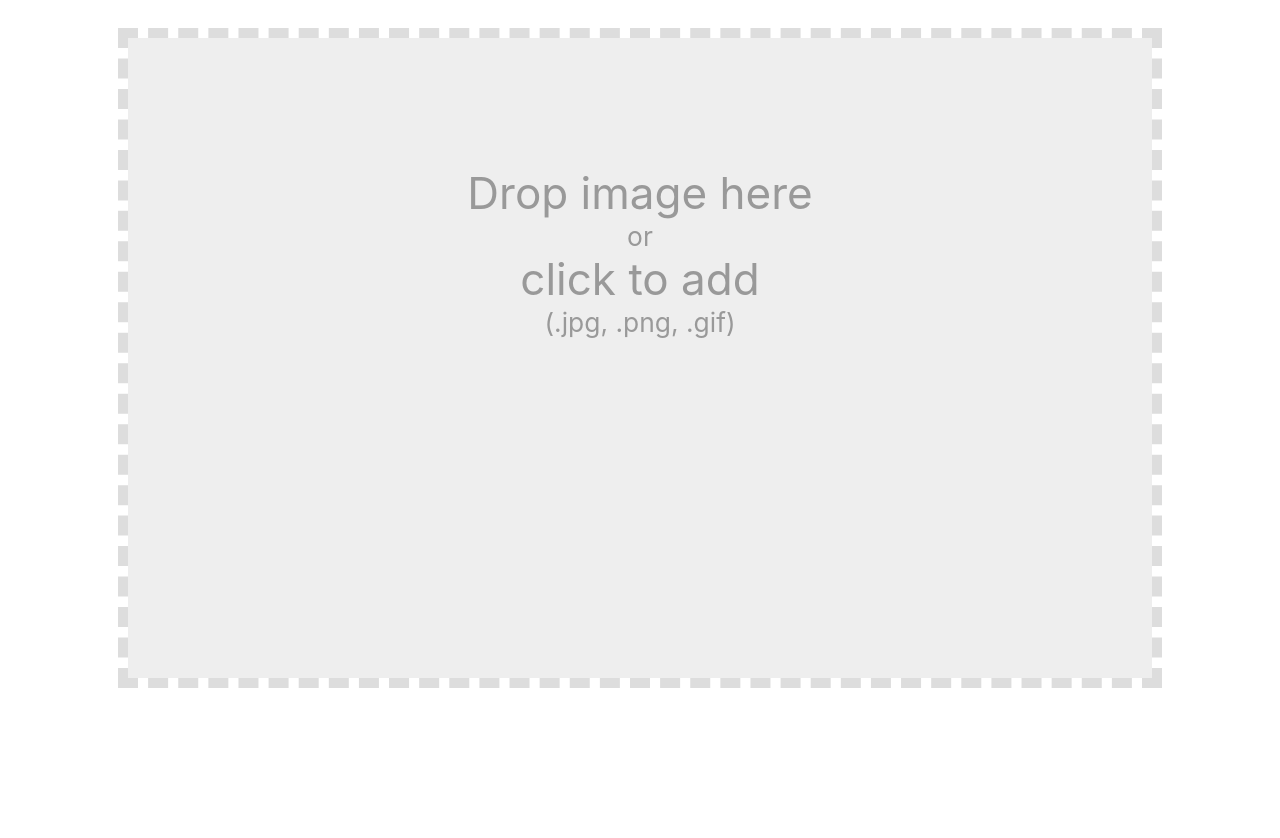
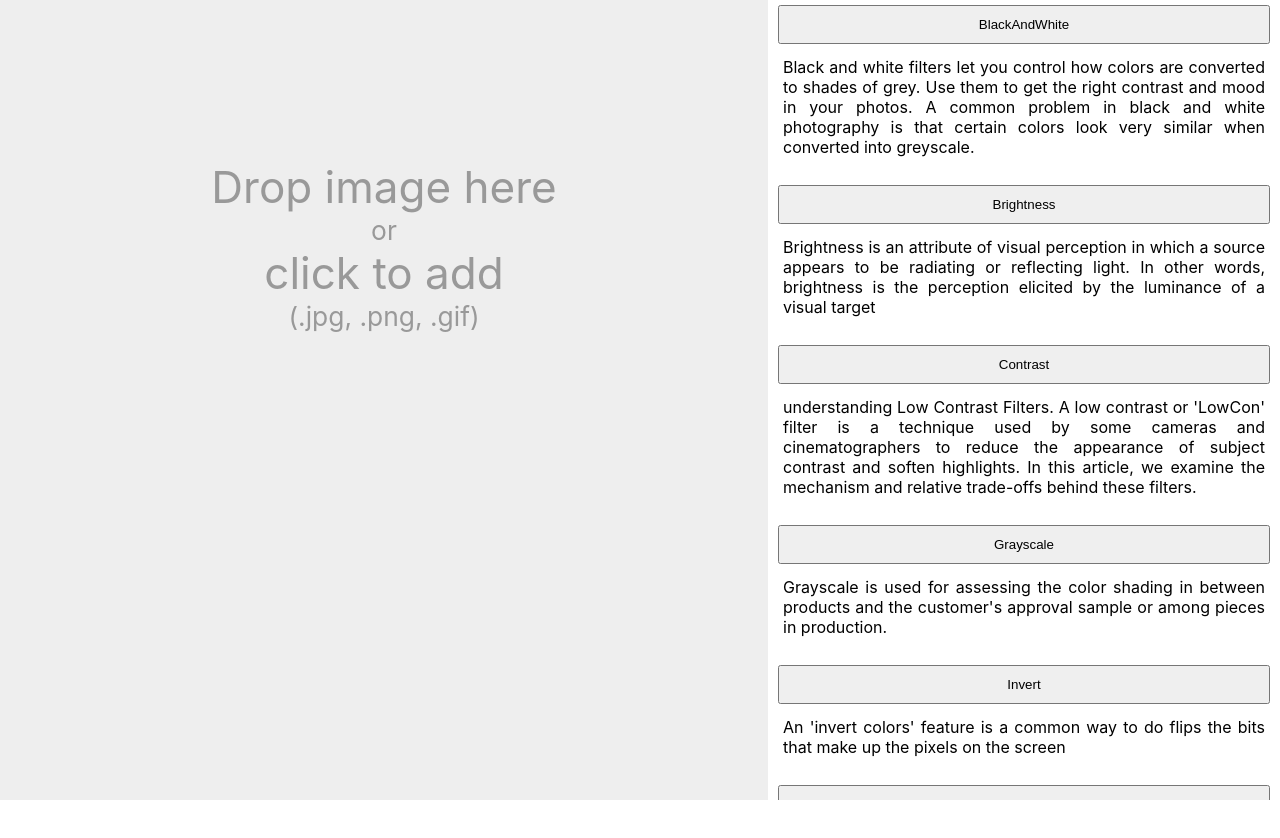
Before and after one commit to fibonachyy/image_proccesing_javascript, a plain HTML site: page index.html in a window 1280 px wide. After the commit the page ends 800 px from the top, so only its background shows below. Drawn offline with Linux system fonts and the light colour scheme.

Commit message:
add message for each filter and change design

```diff
--- a/app.css
+++ b/app.css
@@ -1,56 +1,74 @@
-*{
+* {
     padding: 0;
     margin: 0;
     box-sizing: border-box;
     border-spacing: 0;
 }
 
-html, body {height: 100%;}
+html,
+body {
+    height: 100%;
+}
 
-body{
+body {
     height: 100%;
     width: 100%;
-    overflow: hidden;
     font-family: -apple-system, BlinkMacSystemFont, 'Segoe UI', Roboto, Oxygen, Ubuntu, Cantarell, 'Open Sans', 'Helvetica Neue', sans-serif;
 }
 
-#wrapper{
-    width: 80%;
-    height: 80%;
+.container {
+    width: 100%;
+    height: 100%;
+    min-height: 1vh;
+
+    position: fixed;
+    display: flex;
+    align-items: center;
+    justify-content: center;
+    flex-direction: row;
+    /* overflow: hidden; */
+}
+
+#wrapper {
+    width: 60%;
+    height: 100%;
     margin: 3% auto;
-    outline: 10px dashed #DDDDDD;
+
     background-color: #EEEEEE;
     cursor: pointer;
     text-align: center;
 }
 
-#area{
+#area {
     font-size: 5.5vh;
     color: #999999;
     position: relative;
     top: 20%;
 }
 
-#area small{
+#area small {
     display: block;
     font-size: 3.3vh;
 }
 
-#area input{
+#area input {
     display: none;
 }
 
-footer{
-	display: none;
-    background-color: #EEEEEE;
-    width: 100%;
-    position: fixed;
-    bottom: 0;
-    padding: 10px;
-    text-align: center;
+#footer {
+    width: 40%;
+    height: 100%;
+    overflow-y: scroll;
+
 }
 
-footer button{
+#footer button {
     padding: 10px;
-    margin: 5px;
+    margin: 5px 2%;
+    width: 96%;
 }
+#footer p{
+    padding: 8px 15px;
+    text-align: justify;
+    margin-bottom: 15px;
+}
--- a/app.js
+++ b/app.js
@@ -17,23 +17,88 @@ function init() {
   imageFile = document.querySelector("#file");
   imageMIMETypes = ["image/jpeg", "image/png", "image/gif"];
   filterList = [
-    "BlackAndWhite",
-    "Brightness",
-    "Contrast",
-    "Grayscale",
-    "Invert",
-    "Noise",
-    "Sepia",
-    "Threshold",
-    "Vintage",
+    {
+      title: "BlackAndWhite",
+      message:
+        "Black and white filters let you control how colors are converted to shades of grey. Use them to get the right contrast and mood in your photos. A common problem in black and white photography is that certain colors look very similar when converted into greyscale.",
+    },
+    {
+      title: "Brightness",
+      message:
+        "Brightness is an attribute of visual perception in which a source appears to be radiating or reflecting light. In other words, brightness is the perception elicited by the luminance of a visual target",
+    },
+    {
+      title: "Contrast",
+      message:
+        "understanding Low Contrast Filters. A low contrast or 'LowCon' filter is a technique used by some cameras and cinematographers to reduce the appearance of subject contrast and soften highlights. In this article, we examine the mechanism and relative trade-offs behind these filters.",
+    },
+    {
+      title: "Grayscale",
+      message:
+        "Grayscale is used for assessing the color shading in between products and the customer's approval sample or among pieces in production.",
+    },
+    {
+      title: "Invert",
+      message:
+        "An 'invert colors' feature is a common way to do flips the bits that make up the pixels on the screen",
+    },
+    {
+      title: "Sepia",
+      message:
+        "Sepia filter is one of the most commonly used filters while editing images. Sepia effect adds a warm brown tone to the pictures. Using a sepia filter, the images get enhanced with a warm look whose effect is very calming to the eye. Sepia tone makes the image a bit vintage.",
+    },
+    {
+      title: "Threshold",
+      message:
+        "Threshold: Reduce your photo to two colors. You can define the change between dark and light colors continuously.",
+    },
+    {
+      title: "Vintage",
+      message:
+        " A vintage photo filter is the ultimate effect for applying a retro look to a digital photo. Vintage photo filters recreate the vintage style to mimic the classic style of a film camera.",
+    },
+    {
+      title: "Sharpen",
+      message:
+        "The Sharpen filter (old name was Unsharp Mask) sharpens edges of the elements without increasing noise or blemish. It is the king of the sharpen filters. Some imaging devices like digital cameras or scanners offer to sharpen the created images for you.",
+    },
+    {
+      title: "Sobel",
+      message:
+        "The Sobel operator, sometimes called the Sobel–Feldman operator or Sobel filter, is used in image processing and computer vision, particularly within edge detection algorithms where it creates an image emphasising edges",
+    },
+    {
+      title: "Prewitt",
+      message:
+        "The Prewitt operator is used in image processing, particularly within edge detection algorithms. Technically, it is a discrete differentiation operator, computing an approximation of the gradient of the image intensity function",
+    },
+    {
+      title: "uniform",
+      message: "",
+    },
+    {
+      title: "Reset",
+      message: "",
+    },
+  ];
+  // filterList = [
+  //   "BlackAndWhite",
+  //   "Brightness",
+  //   "Contrast",
+  //   "Grayscale",
+  //   "Invert",
+  //   "Noise",
+  //   "Sepia",
+  //   "Threshold",
+  //   "Vintage",
 
-    "Sharpen",
-    "Sobel",
-    "Prewitt",
-    "uniform",
-    "Reset",
-  ];
-  filterArea = document.querySelector("footer");
+  //   "Sharpen",
+  //   "Sobel",
+  //   "Prewitt",
+  //   "uniform",
+  //   "Reset",
+  // ];
+  filterArea = document.querySelector("#footer");
   imageFilter = new ysFilters();
 
   imageWrapper.onclick = function () {
@@ -119,9 +184,12 @@ function imageToCanvas(currentFile) {
 function addFilterButton() {
   for (let index = 0; index < filterList.length; index++) {
     var btn = document.createElement("button");
-    btn.innerHTML = filterList[index];
+    var btnMessage = document.createElement("p");
+    btnMessage.innerHTML = filterList[index].message;
+    btn.innerHTML = filterList[index].title;
     btn.onclick = filterIt;
     filterArea.appendChild(btn);
+    filterArea.appendChild(btnMessage);
   }
 
   return;
--- a/index.html
+++ b/index.html
@@ -8,6 +8,7 @@
 </head>
 
 <body>
+    <div class="container">
         <div id="wrapper">
             <div id="area">
                 Drop image here
@@ -19,8 +20,9 @@
             <canvas id="image"></canvas>
         </div>
 
-    <footer>Filters:</footer>
+        <div id="footer"></div>
 
+    </div>
     <script src="ysFilters.js"></script>
     <script src="app.js"></script>
 </body>
```
Lines whose indentation alone changed are shown as unchanged.
